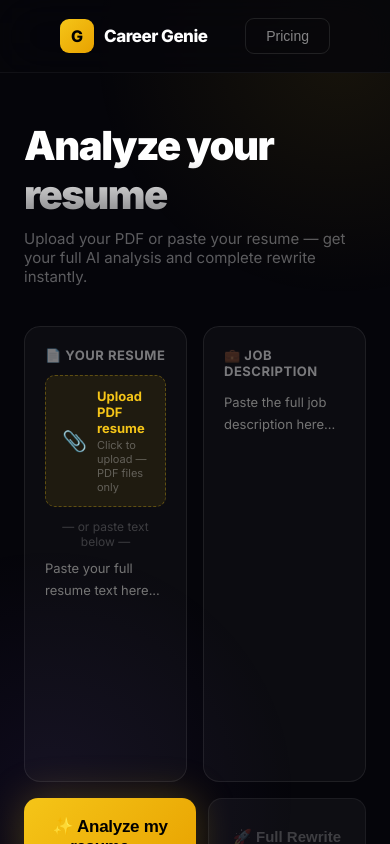
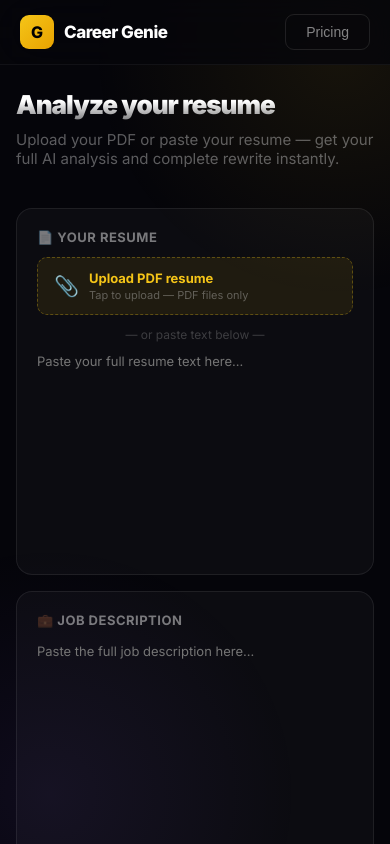
Before and after one commit to BragatheeshJbr/career-genie, a React (Vite) app: page /analyze in a window 390 px wide. Shown: the top 844 px of the page. Built offline with nearby package versions, Linux system fonts and the light colour scheme.

Commit message:
mobile responsive analyze page with pdf upload fix

```diff
--- a/src/pages/Analyze.jsx
+++ b/src/pages/Analyze.jsx
@@ -214,18 +214,13 @@ ${jdText}`
       y += 6
     }
 
-    // Name
     addText(fullRewrite.name || 'Resume', 22, true, [0, 0, 0])
     addLine()
-
-    // Summary
     addText('PROFESSIONAL SUMMARY', 11, true, [80, 80, 80])
     y += 2
     addText(fullRewrite.summary || '', 10, false, [40, 40, 40])
     y += 4
     addLine()
-
-    // Experience
     addText('EXPERIENCE', 11, true, [80, 80, 80])
     y += 2
     ;(fullRewrite.experience || []).forEach(exp => {
@@ -237,8 +232,6 @@ ${jdText}`
       y += 4
     })
     addLine()
-
-    // Education
     addText('EDUCATION', 11, true, [80, 80, 80])
     y += 2
     ;(fullRewrite.education || []).forEach(edu => {
@@ -247,12 +240,9 @@ ${jdText}`
       y += 4
     })
     addLine()
-
-    // Skills
     addText('SKILLS', 11, true, [80, 80, 80])
     y += 2
     addText((fullRewrite.skills || []).join(' • '), 10, false, [40, 40, 40])
-
     doc.save(`${fullRewrite.name || 'resume'}_careergenie.pdf`)
   }
 
@@ -271,6 +261,23 @@ ${jdText}`
   return (
     <div style={{ minHeight: '100vh', background: '#05050a', color: '#fff' }}>
 
+      <style>{`
+        @media (max-width: 768px) {
+          .analyze-nav { padding: 14px 20px !important; }
+          .analyze-main { padding: 24px 16px !important; }
+          .analyze-h1 { font-size: 26px !important; letter-spacing: -1px !important; }
+          .analyze-grid { grid-template-columns: 1fr !important; }
+          .btn-row { grid-template-columns: 1fr !important; }
+          .score-grid { grid-template-columns: repeat(3, 1fr) !important; gap: 8px !important; }
+          .score-number { font-size: 32px !important; letter-spacing: -1px !important; }
+          .score-card { padding: 16px 10px !important; }
+          .tabs-row { flex-wrap: wrap !important; gap: 4px !important; }
+          .tab-btn { font-size: 11px !important; padding: 8px 6px !important; }
+          .tab-content { padding: 16px !important; }
+          .download-row { flex-direction: column !important; gap: 12px !important; }
+        }
+      `}</style>
+
       {/* Gradient orbs */}
       <div style={{
         position: 'fixed', top: '-200px', right: '-200px',
@@ -286,7 +293,7 @@ ${jdText}`
       }} />
 
       {/* Navbar */}
-      <nav style={{
+      <nav className="analyze-nav" style={{
         position: 'sticky', top: 0, zIndex: 100,
         display: 'flex', justifyContent: 'space-between', alignItems: 'center',
         padding: '18px 60px',
@@ -309,11 +316,11 @@ ${jdText}`
         }}>Pricing</button>
       </nav>
 
-      <div style={{ position: 'relative', zIndex: 1, maxWidth: '960px', margin: '0 auto', padding: '48px 24px' }}>
+      <div className="analyze-main" style={{ position: 'relative', zIndex: 1, maxWidth: '960px', margin: '0 auto', padding: '48px 24px' }}>
 
         {/* Header */}
         <div style={{ marginBottom: '40px' }}>
-          <h1 style={{
+          <h1 className="analyze-h1" style={{
             fontSize: '40px', fontWeight: '900', letterSpacing: '-1.5px', marginBottom: '10px',
             background: 'linear-gradient(180deg, #ffffff 40%, rgba(255,255,255,0.5) 100%)',
             WebkitBackgroundClip: 'text', WebkitTextFillColor: 'transparent'
@@ -324,7 +331,7 @@ ${jdText}`
         </div>
 
         {/* Input Grid */}
-        <div style={{ display: 'grid', gridTemplateColumns: '1fr 1fr', gap: '16px', marginBottom: '16px' }}>
+        <div className="analyze-grid" style={{ display: 'grid', gridTemplateColumns: '1fr 1fr', gap: '16px', marginBottom: '16px' }}>
 
           {/* Resume Input */}
           <div style={{
@@ -345,22 +352,28 @@ ${jdText}`
               border: '1px dashed rgba(245,197,24,0.3)',
               borderRadius: '10px', padding: '12px 16px',
               cursor: 'pointer', marginBottom: '12px',
-              transition: 'all 0.2s'
+              transition: 'all 0.2s', position: 'relative',
+              WebkitTapHighlightColor: 'transparent',
+              touchAction: 'manipulation'
             }}>
               <span style={{ fontSize: '20px' }}>📎</span>
-              <div>
+              <div style={{ flex: 1 }}>
                 <div style={{ fontSize: '13px', fontWeight: '700', color: '#f5c518' }}>
                   {pdfLoading ? 'Reading PDF...' : uploadedFileName ? uploadedFileName : 'Upload PDF resume'}
                 </div>
                 <div style={{ fontSize: '11px', color: 'rgba(255,255,255,0.3)', marginTop: '2px' }}>
-                  {uploadedFileName ? 'Text extracted successfully ✓' : 'Click to upload — PDF files only'}
+                  {uploadedFileName ? 'Text extracted successfully ✓' : 'Tap to upload — PDF files only'}
                 </div>
               </div>
               <input
                 type='file'
                 accept='application/pdf'
                 onChange={handlePDFUpload}
-                style={{ display: 'none' }}
+                style={{
+                  position: 'absolute', opacity: 0,
+                  width: '100%', height: '100%',
+                  top: 0, left: 0, cursor: 'pointer'
+                }}
               />
             </label>
 
@@ -417,7 +430,7 @@ ${jdText}`
         )}
 
         {/* Buttons Row */}
-        <div style={{ display: 'grid', gridTemplateColumns: '1fr auto', gap: '12px', marginBottom: '48px' }}>
+        <div className="btn-row" style={{ display: 'grid', gridTemplateColumns: '1fr auto', gap: '12px', marginBottom: '48px' }}>
           <button
             onClick={handleAnalyze}
             disabled={loading}
@@ -455,19 +468,19 @@ ${jdText}`
           <div>
 
             {/* Score Cards */}
-            <div style={{ display: 'grid', gridTemplateColumns: 'repeat(3, 1fr)', gap: '16px', marginBottom: '32px' }}>
+            <div className="score-grid" style={{ display: 'grid', gridTemplateColumns: 'repeat(3, 1fr)', gap: '16px', marginBottom: '32px' }}>
               {[
                 { label: 'Match Score', value: results.matchScore },
                 { label: 'ATS Score', value: results.atsScore },
                 { label: 'Readability', value: results.readabilityScore },
               ].map((s, i) => (
-                <div key={i} style={{
+                <div className="score-card" key={i} style={{
                   background: 'rgba(255,255,255,0.03)',
                   border: `1px solid ${scoreGlow(s.value).replace('0.3', '0.2')}`,
                   borderRadius: '20px', padding: '28px 20px', textAlign: 'center',
                   boxShadow: `0 0 40px ${scoreGlow(s.value)}`
                 }}>
-                  <div style={{
+                  <div className="score-number" style={{
                     fontSize: '52px', fontWeight: '900', letterSpacing: '-3px',
                     color: scoreColor(s.value), lineHeight: '1'
                   }}>{s.value}%</div>
@@ -483,14 +496,14 @@ ${jdText}`
             </div>
 
             {/* Tabs */}
-            <div style={{
+            <div className="tabs-row" style={{
               display: 'flex', gap: '6px', marginBottom: '24px',
               background: 'rgba(255,255,255,0.03)',
               border: '1px solid rgba(255,255,255,0.07)',
               borderRadius: '14px', padding: '6px'
             }}>
               {tabs.map(tab => (
-                <button key={tab} onClick={() => setActiveTab(tab)} style={{
+                <button className="tab-btn" key={tab} onClick={() => setActiveTab(tab)} style={{
                   flex: 1, padding: '10px 16px',
                   background: activeTab === tab
                     ? tab === 'fullrewrite' ? 'rgba(139,92,246,0.15)' : 'rgba(245,197,24,0.12)'
@@ -509,7 +522,7 @@ ${jdText}`
             </div>
 
             {/* Tab Content */}
-            <div style={{
+            <div className="tab-content" style={{
               background: 'rgba(255,255,255,0.02)',
               border: '1px solid rgba(255,255,255,0.07)',
               borderRadius: '20px', padding: '28px'
@@ -622,7 +635,7 @@ ${jdText}`
               {/* Full Rewrite Tab */}
               {activeTab === 'fullrewrite' && fullRewrite && (
                 <div>
-                  <div style={{ display: 'flex', justifyContent: 'space-between', alignItems: 'center', marginBottom: '24px' }}>
+                  <div className="download-row" style={{ display: 'flex', justifyContent: 'space-between', alignItems: 'center', marginBottom: '24px' }}>
                     <div style={{ display: 'flex', alignItems: 'center', gap: '10px' }}>
                       <div style={{ width: '8px', height: '8px', borderRadius: '50%', background: '#a78bfa' }} />
                       <h3 style={{ fontSize: '15px', fontWeight: '700', color: '#fff', margin: 0 }}>
@@ -633,26 +646,19 @@ ${jdText}`
                       background: 'linear-gradient(135deg, #f5c518, #e8a200)',
                       color: '#000', border: 'none', padding: '10px 20px',
                       borderRadius: '10px', fontSize: '13px', fontWeight: '800',
-                      cursor: 'pointer'
+                      cursor: 'pointer', whiteSpace: 'nowrap'
                     }}>⬇ Download PDF</button>
                   </div>
 
-                  {/* Name */}
-                  <div style={{
-                    fontSize: '24px', fontWeight: '900', color: '#fff',
-                    letterSpacing: '-0.5px', marginBottom: '4px'
-                  }}>{fullRewrite.name}</div>
+                  <div style={{ fontSize: '24px', fontWeight: '900', color: '#fff', letterSpacing: '-0.5px', marginBottom: '4px' }}>
+                    {fullRewrite.name}
+                  </div>
 
-                  {/* Summary */}
-                  <div style={{
-                    borderTop: '1px solid rgba(255,255,255,0.08)',
-                    paddingTop: '16px', marginTop: '16px', marginBottom: '20px'
-                  }}>
+                  <div style={{ borderTop: '1px solid rgba(255,255,255,0.08)', paddingTop: '16px', marginTop: '16px', marginBottom: '20px' }}>
                     <div style={{ fontSize: '11px', fontWeight: '800', color: '#a78bfa', letterSpacing: '1.5px', marginBottom: '10px' }}>PROFESSIONAL SUMMARY</div>
                     <p style={{ fontSize: '14px', color: 'rgba(255,255,255,0.7)', lineHeight: '1.7', margin: 0 }}>{fullRewrite.summary}</p>
                   </div>
 
-                  {/* Experience */}
                   <div style={{ borderTop: '1px solid rgba(255,255,255,0.08)', paddingTop: '16px', marginBottom: '20px' }}>
                     <div style={{ fontSize: '11px', fontWeight: '800', color: '#a78bfa', letterSpacing: '1.5px', marginBottom: '16px' }}>EXPERIENCE</div>
                     {(fullRewrite.experience || []).map((exp, i) => (
@@ -673,7 +679,6 @@ ${jdText}`
                     ))}
                   </div>
 
-                  {/* Education */}
                   <div style={{ borderTop: '1px solid rgba(255,255,255,0.08)', paddingTop: '16px', marginBottom: '20px' }}>
                     <div style={{ fontSize: '11px', fontWeight: '800', color: '#a78bfa', letterSpacing: '1.5px', marginBottom: '16px' }}>EDUCATION</div>
                     {(fullRewrite.education || []).map((edu, i) => (
@@ -684,7 +689,6 @@ ${jdText}`
                     ))}
                   </div>
 
-                  {/* Skills */}
                   <div style={{ borderTop: '1px solid rgba(255,255,255,0.08)', paddingTop: '16px', marginBottom: '20px' }}>
                     <div style={{ fontSize: '11px', fontWeight: '800', color: '#a78bfa', letterSpacing: '1.5px', marginBottom: '12px' }}>SKILLS</div>
                     <div style={{ display: 'flex', flexWrap: 'wrap', gap: '8px' }}>
@@ -698,7 +702,6 @@ ${jdText}`
                     </div>
                   </div>
 
-                  {/* What improved */}
                   <div style={{
                     background: 'rgba(34,197,94,0.06)',
                     border: '1px solid rgba(34,197,94,0.15)',
@@ -706,15 +709,12 @@ ${jdText}`
                   }}>
                     <div style={{ fontSize: '12px', fontWeight: '800', color: '#4ade80', letterSpacing: '1px', marginBottom: '10px' }}>WHAT WE IMPROVED</div>
                     {(fullRewrite.improvements || []).map((imp, i) => (
-                      <div key={i} style={{ fontSize: '13px', color: 'rgba(255,255,255,0.6)', marginBottom: '6px' }}>
-                        ✓ {imp}
-                      </div>
+                      <div key={i} style={{ fontSize: '13px', color: 'rgba(255,255,255,0.6)', marginBottom: '6px' }}>✓ {imp}</div>
                     ))}
                   </div>
 
                 </div>
               )}
-
             </div>
 
             {/* Analyze Again */}
```
